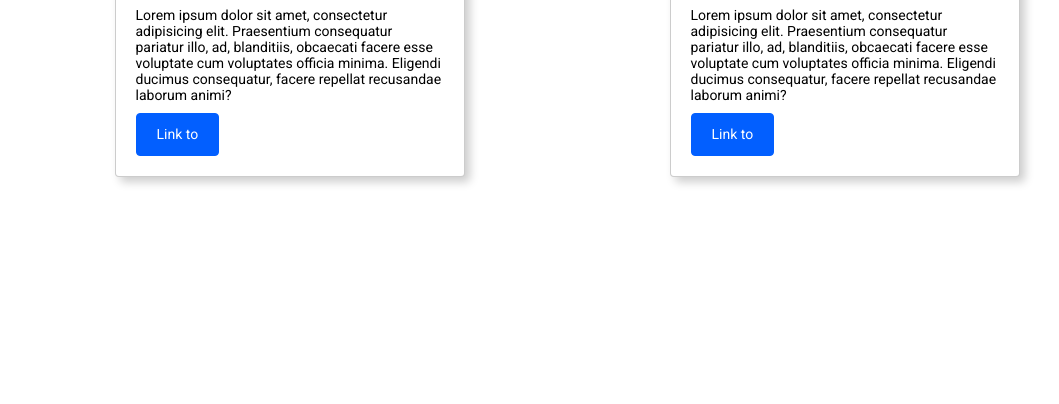
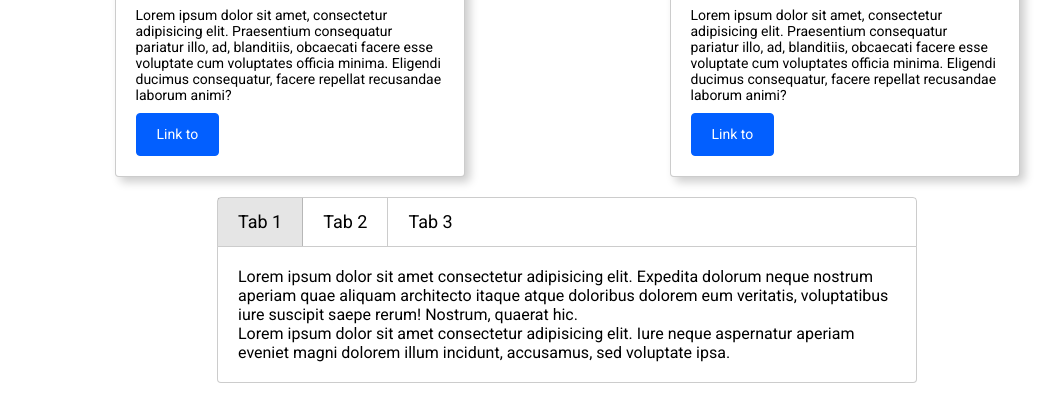
Before and after one commit to Marakhovsky-G/My-Library, a website with bundled scripts: page src/index.html in a window 1280 px wide. Shown: the part 396-800 px from the top of the page, without its empty margins (73-1132 px from the left). Built offline with nearby package versions, Linux system fonts and the light colour scheme; files whose address does not match are found by name.

Commit message:
Табы

```diff
--- a/src/index.html
+++ b/src/index.html
@@ -26,22 +26,15 @@
     </div>
 
     <!-- Card -->
-    <!-- <div class="card">
-      <img class="card-img" src="https://memepedia.ru/wp-content/uploads/2020/10/screenshot_10-3.png" alt="photo">
-      <div class="card-body">
-        <h5 class="card-title">Card title</h5>
-        <p class="card-text">Lorem ipsum dolor sit amet, consectetur adipisicing elit. Praesentium consequatur pariatur illo, ad, blanditiis, obcaecati facere esse voluptate cum voluptates officia minima. Eligendi ducimus consequatur, facere repellat recusandae laborum animi?
-        </p>
-        <a class="btn btn-primary" href="#">Link to</a>
-      </div>
-    </div> -->
 
     <div class="goods d-flex f-space-around">
       <div class="card">
         <img class="card-img" src="https://memepedia.ru/wp-content/uploads/2020/10/screenshot_10-3.png" alt="photo">
         <div class="card-body">
           <h5 class="card-title">Card title</h5>
-          <p class="card-text">Lorem ipsum dolor sit amet, consectetur adipisicing elit. Praesentium consequatur pariatur illo, ad, blanditiis, obcaecati facere esse voluptate cum voluptates officia minima. Eligendi ducimus consequatur, facere repellat recusandae laborum animi?
+          <p class="card-text">Lorem ipsum dolor sit amet, consectetur adipisicing elit. Praesentium consequatur
+            pariatur illo, ad, blanditiis, obcaecati facere esse voluptate cum voluptates officia minima. Eligendi
+            ducimus consequatur, facere repellat recusandae laborum animi?
           </p>
           <a class="btn btn-primary" id="trig" href="#" data-toggle="modal" data-target="#exampleModal">Link to</a>
         </div>
@@ -50,7 +43,9 @@
         <img class="card-img" src="https://memepedia.ru/wp-content/uploads/2020/10/screenshot_10-3.png" alt="photo">
         <div class="card-body">
           <h5 class="card-title">Card title 2</h5>
-          <p class="card-text">Lorem ipsum dolor sit amet, consectetur adipisicing elit. Praesentium consequatur pariatur illo, ad, blanditiis, obcaecati facere esse voluptate cum voluptates officia minima. Eligendi ducimus consequatur, facere repellat recusandae laborum animi?
+          <p class="card-text">Lorem ipsum dolor sit amet, consectetur adipisicing elit. Praesentium consequatur
+            pariatur illo, ad, blanditiis, obcaecati facere esse voluptate cum voluptates officia minima. Eligendi
+            ducimus consequatur, facere repellat recusandae laborum animi?
           </p>
           <a class="btn btn-primary" href="#" data-toggle="modal" data-target="#exampleModal2">Link to</a>
         </div>
@@ -69,8 +64,11 @@
             <div class="modal-title">Modal title</div>
           </div>
           <div class="modal-body">
-            Lorem ipsum dolor sit amet consectetur adipisicing elit. Eaque assumenda sequi numquam nostrum, possimus facere ea aut illum dolorem doloremque! Vero doloremque dolore eos laboriosam officia blanditiis sint quos aspernatur.
-            Suscipit quas id eum qui sed nobis modi ipsum unde ea molestiae eaque numquam similique odit excepturi, hic cum, fuga voluptate sapiente voluptatem aperiam magnam. Dolorem a quod quia. Delectus!
+            Lorem ipsum dolor sit amet consectetur adipisicing elit. Eaque assumenda sequi numquam nostrum, possimus
+            facere ea aut illum dolorem doloremque! Vero doloremque dolore eos laboriosam officia blanditiis sint quos
+            aspernatur.
+            Suscipit quas id eum qui sed nobis modi ipsum unde ea molestiae eaque numquam similique odit excepturi, hic
+            cum, fuga voluptate sapiente voluptatem aperiam magnam. Dolorem a quod quia. Delectus!
           </div>
           <div class="modal-footer">
             <button class="btn btn-danger" data-close>Close</button>
@@ -80,25 +78,30 @@
       </div>
     </div>
 
-    <!-- <div class="modal" id="exampleModal2">
-      <div class="modal-dialog">
-        <div class="modal-content">
-          <button class="close" data-close>
-            <span>&times;</span>
-          </button>
-          <div class="modal-header">
-            <div class="modal-title">Modal title 2</div>
-          </div>
-          <div class="modal-body">
-            Lorem ipsum dolor sit amet consectetur adipisicing elit, hic cum, fuga voluptate sapiente voluptatem aperiam magnam. Dolorem a quod quia. Delectus!
-          </div>
-          <div class="modal-footer">
-            <button class="btn btn-danger" data-close>Close</button>
-            <button class="btn btn-success">Save changes</button>
-          </div>
-        </div>
+    <!-- Tabs -->
+
+    <div class="tab mt-20 block-center">
+      <div class="tab-panel" data-tabpanel>
+        <div class="tab-item tab-item--active">Tab 1</div>
+        <div class="tab-item">Tab 2</div>
+        <div class="tab-item">Tab 3</div>
       </div>
-    </div> -->
+      <div class="tab-content tab-content--active">Lorem ipsum dolor sit amet consectetur    adipisicing elit. Expedita
+        dolorum neque nostrum aperiam quae aliquam architecto itaque atque doloribus dolorem eum veritatis, voluptatibus
+        iure suscipit saepe rerum! Nostrum, quaerat hic. <br> Lorem ipsum dolor sit amet consectetur adipisicing elit.
+        Iure neque aspernatur aperiam eveniet magni dolorem illum incidunt, accusamus, sed voluptate ipsa.</div>
+      <div class="tab-content tab-content">Lorem ipsum dolor sit amet consectetur adipisicing elit. Expedita dolorum
+        neque nostrum aperiam quae aliquam architecto itaque atque doloribus dolorem eum veritatis, voluptatibus iure
+        suscipit saepe rerum! Nostrum, quaerat hic. <br> Lorem ipsum dolor sit amet consectetur adipisicing elit. Iure
+        neque aspernatur aperiam eveniet magni dolorem illum incidunt, accusamus, sed ipsum, sunt quod. Cum, explicabo
+        blanditiis laboriosam veritatis ipsam mollitia repellendus!
+      </div>
+      <div class="tab-content tab-content">Lorem ipsum dolor sit amet consectetur adipisicing elit.<br> Expedita dolorum
+        neque nostrum aperiam quae aliquam architecto itaque atque doloribus dolorem eum veritatis, voluptatibus iure
+        suscipit saepe rerum! Nostrum, quaerat hic.
+      </div>
+
+    </div>
 
   </div>
 
--- /dev/null
+++ b/src/js/lib/components/tab.js
@@ -0,0 +1,19 @@
+import $ from "../core";
+
+$.prototype.tab = function() {
+  for (let i = 0; i < this.length; i++) {
+    $(this[i]).click(() => {
+      $(this[i])
+        .addClass('tab-item--active')
+        .siblings()
+        .removeClass('tab-item--active')
+        .closest('.tab')
+        .find('.tab-content')
+        .removeClass('tab-content--active')
+        .eq($(this[i]).index())
+        .addClass('tab-content--active');
+    });
+  }
+};
+
+$('[data-tabpanel] .tab-item').tab();
--- a/src/js/lib/lib.js
+++ b/src/js/lib/lib.js
@@ -6,6 +6,7 @@ import './modules/actions';
 import './modules/effects';
 import './components/dropdown';
 import './components/modal';
+import './components/tab';
 
 
 
--- /dev/null
+++ b/src/sass/conponents/tab.scss
@@ -0,0 +1,33 @@
+.tab {
+  max-width: 700px;
+  &-panel {
+    display: flex;
+    width: 100%;
+    min-height: 50px;
+    border: 1px solid $bgGray;
+    border-radius: 4px 4px 0 0;
+  }
+  &-item {
+    font-size: 18px;
+    line-height: 27px;
+    padding: 10px 20px;
+    border-right: 1px solid $bgGray;
+    cursor: pointer;
+    &:last-child {
+      border-right: none;
+    }
+    &--active {
+      background-color: rgba(0,0,0, 0.1);
+    }
+  }
+  &-content {
+    display: none;
+    padding: 20px;
+    border: 1px solid $bgGray;
+    border-top: none;
+    border-radius: 0 0 4px 4px;
+    &--active {
+      display: block;
+    }
+  }
+}
--- a/src/sass/conponents/ui.scss
+++ b/src/sass/conponents/ui.scss
@@ -2,3 +2,4 @@
 @import './dropdown.scss';
 @import './card.scss';
 @import './modal.scss';
+@import './tab.scss';
```
Also changed, not shown: dist/index.html, dist/script.js, dist/style.css, 1 other file.
